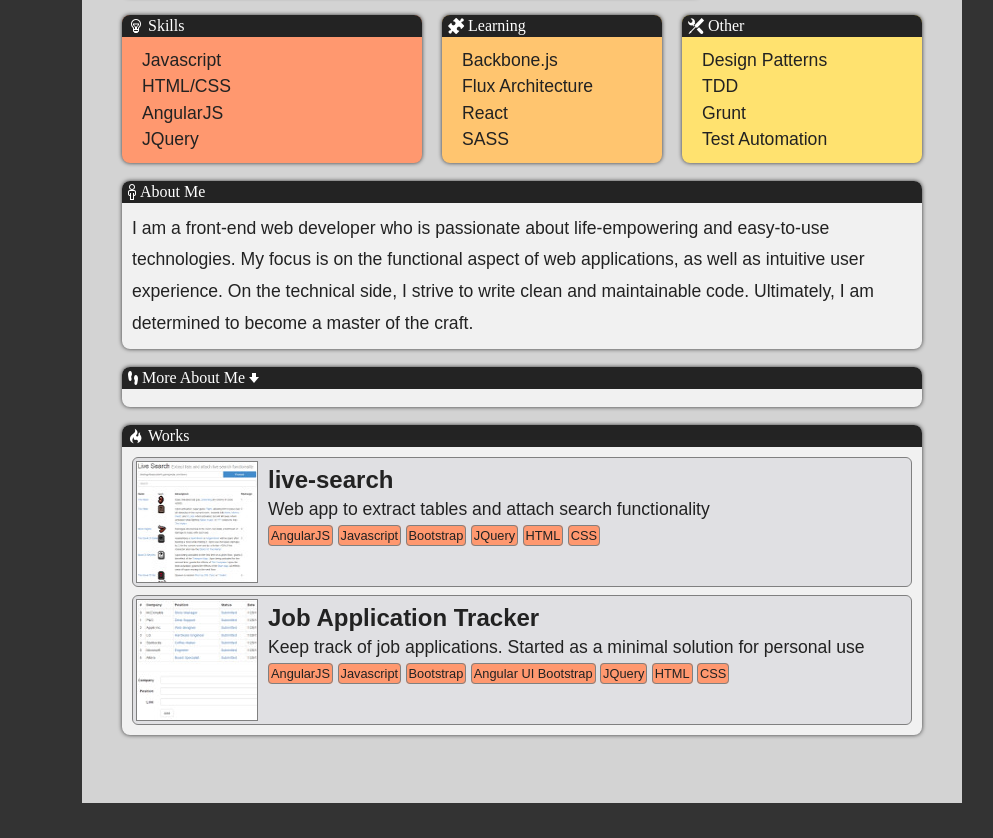
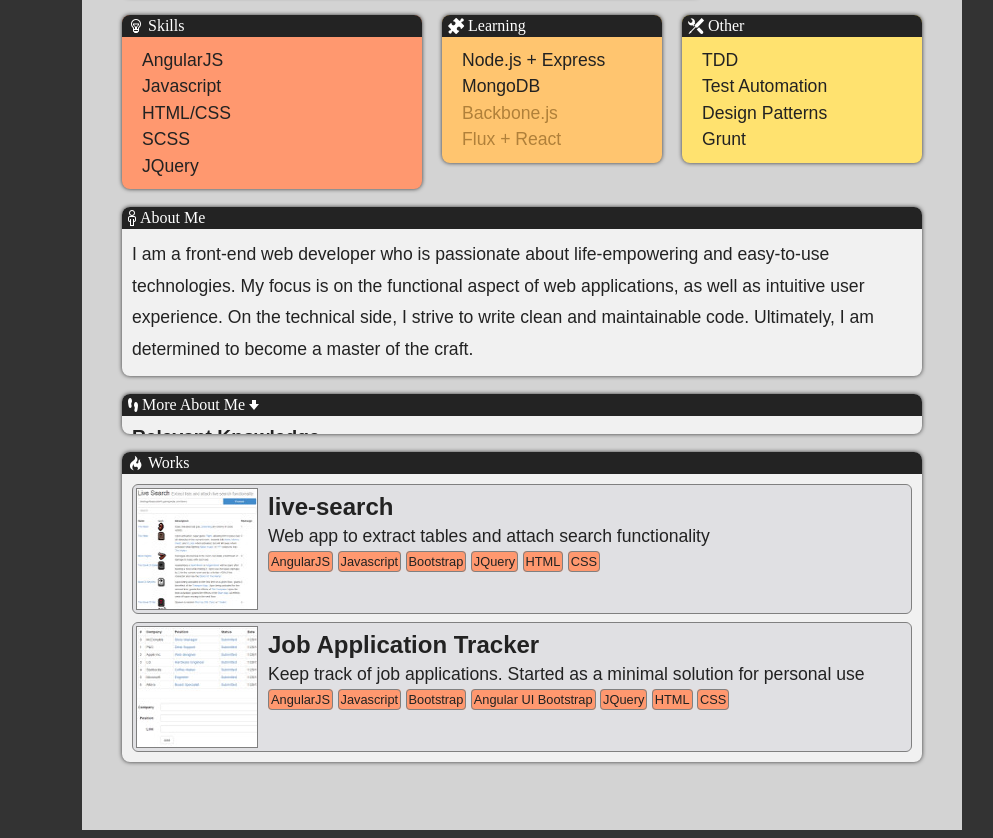
Before and after one commit to austin-sa-wang/austin-sa-wang.github.io, a website: page app/index.html in a window 1280 px wide. Shown: the part 161-999 px from the top of the page, without its empty margins (118-1111 px from the left). Before the commit the page ends 972 px from the top, so only its background shows below. Drawn offline with nearby package versions, Linux system fonts and the light colour scheme; files that its build step writes are made by us from their sources.

Commit message:
Add SCSS to skills; Add Node.js, Express, MongoDB to learning; Grey out Backbone and flux+React

```diff
--- a/app/index.html
+++ b/app/index.html
@@ -50,9 +50,10 @@
       <div class="module" data-header="Skills" data-header-icon="&#xf000;">
         <div>
           <ul>
+            <li>AngularJS</li>
             <li>Javascript</li>
             <li>HTML/CSS</li>
-            <li>AngularJS</li>
+            <li>SCSS</li>
             <li>JQuery</li>
           </ul>
         </div>
@@ -62,10 +63,10 @@
       <div class="module" data-header="Learning" data-header-icon="&#xf0c0;">
         <div>
           <ul>
-            <li>Backbone.js</li>
-            <li>Flux Architecture</li>
-            <li>React</li>
-            <li>SASS</li>
+            <li>Node.js + Express</li>
+            <li>MongoDB</li>
+            <li class="grayed-out">Backbone.js</li>
+            <li class="grayed-out">Flux + React</li>
           </ul>
         </div>
       </div>
@@ -73,10 +74,10 @@
     <div class="col-3-10">
       <div class="module" data-header="Other" data-header-icon="&#xf031;">
         <div><ul>
+          <li>TDD</li>
+          <li>Test Automation</li>
           <li>Design Patterns</li>
-          <li>TDD</li>
           <li>Grunt</li>
-          <li>Test Automation</li>
         </ul></div>
       </div>
     </div>
@@ -101,14 +102,6 @@
     <div class="col-1-1">
       <div class="module collapse" id="more-about-me" data-header="More About Me" data-header-icon="&#xf0c7;">
         <div>
-          <p>The reason why I chose to specialize in front-end web development is because the web is the least
-            intimidating and most accessible medium for software applications. With just an internet
-            browser, people can easily utilize various tools and services according to their needs. With
-            rigorous training in computer engineering, I have obtained strong problem solving skills, the
-            ability to adapt to new technologies quickly, and a solid understanding of computers and
-            software. These strengths allow me to not only work with different languages and frameworks but
-            also work on different types of applications.</p>
-
           <h1>Relevant Knowledge</h1>
           <ul>
             <li>Java, C++, C</li>
--- a/app/styles/_individual-modules.scss
+++ b/app/styles/_individual-modules.scss
@@ -23,6 +23,10 @@
   &:last-child > .module {
     background-color: #FFE26F;
   }
+}
+
+#skills li.grayed-out {
+  color: #b0803a;
 }
 
 // More about me
```
